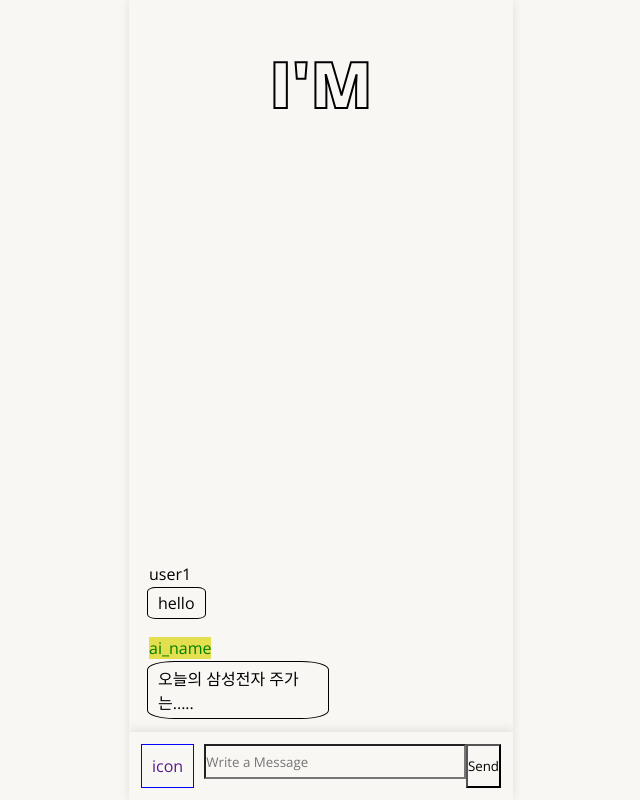
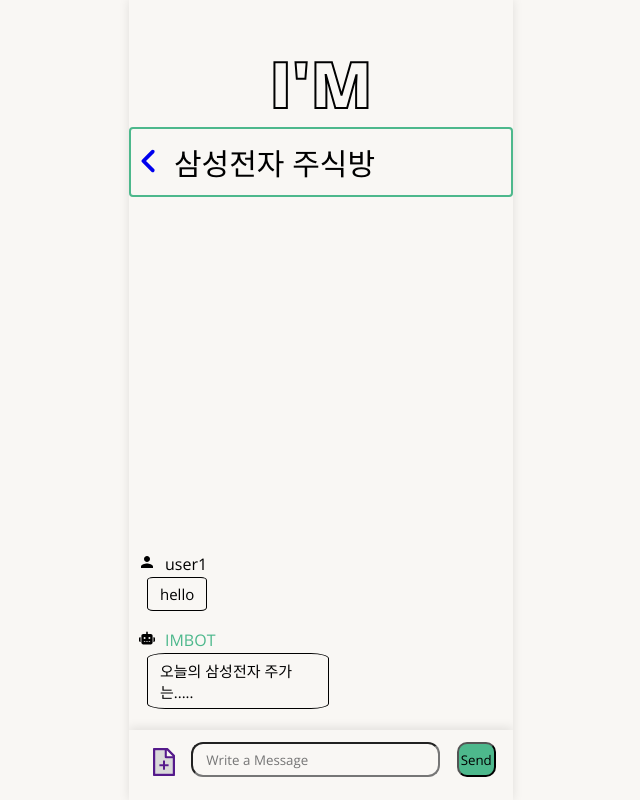
Before and after one commit to InvestMingle/IM-FE, a React (Vite) app in the folder IM/: page /chat in a window 1280 px wide. Shown: the whole page, without its empty margins (319-959 px from the left). Built offline with nearby package versions, Linux system fonts and the light colour scheme.

Commit message:
chore: add chat style
#12

```diff
--- a/IM/package.json
+++ b/IM/package.json
@@ -15,6 +15,7 @@
     "axios": "^1.7.4",
     "react": "^18.3.1",
     "react-dom": "^18.3.1",
+    "react-icons": "^5.3.0",
     "react-router-dom": "^6.26.0",
     "sockjs-client": "^1.6.1",
     "zustand": "^4.5.5"
--- a/IM/src/pages/Chat/Chat.css
+++ b/IM/src/pages/Chat/Chat.css
@@ -23,12 +23,12 @@
     height: 100vh;
     position: relative;
     overflow-y: auto;
-    padding-bottom: 120px;
+    padding-bottom: 200px;
 }
 
 .inputContainer{
   position: sticky;
-    bottom: 0;
+  bottom: 0;
   padding: 10px;
   box-shadow: 0 -2px 10px rgba(0, 0, 0, 0.1);
 }
--- a/IM/src/pages/Chat/Chat.tsx
+++ b/IM/src/pages/Chat/Chat.tsx
@@ -5,6 +5,7 @@
 import Messages from "./Messages/Messages";
 import Input from "./Input/Input";
 import './Chat.css'
+import Header from "./Header/Header";
 
 const Chat = () => {
 
@@ -14,7 +15,7 @@
   const [message, setMessage] = useState<string>("");
   const [messages, setMessages] = useState<MessageContent[]>([
     {sender:'user1', data: "hello", channelId: channelName, type:"TALK"},
-    {sender:'ai_name', data:'오늘의 삼성전자 주가는.....', channelId:channelName, type:"TALK"}
+    {sender:'IMBOT', data:'오늘의 삼성전자 주가는.....', channelId:channelName, type:"TALK"}
   ]);
 
 
@@ -66,7 +67,9 @@
   }, [channelName]);
 
   return (
+    <>
       <div className="chat">
+        <Header />
         <div className="chatContainer">
           <Messages messages={messages} user={nickName} />
         </div>
@@ -74,6 +77,7 @@
           <Input sendMessage={handleSubmit} message={message} handleInput={handleInputValue}  />
         </div>
       </div>
+    </>
   )
 }
 
--- /dev/null
+++ b/IM/src/pages/Chat/Header/Header.css
@@ -0,0 +1,19 @@
+.chatHeaderContainer{
+    font-size: 30px;
+    display: flex ;
+    flex-direction:row;
+    align-items: center;
+    padding: 10px 0;
+    border: 2px solid #4DB88C;
+    border-radius: 4px;
+}
+.channelTitle{
+
+    padding-left: 10px;
+}
+
+.goBack {
+    display: inline;
+    padding-top: 5px;
+    padding-left: 3px;
+}
--- a/IM/src/pages/Chat/Header/Header.tsx
+++ b/IM/src/pages/Chat/Header/Header.tsx
@@ -0,0 +1,14 @@
+import { Link } from 'react-router-dom';
+import './Header.css'
+import { FaAngleLeft } from "react-icons/fa6";
+
+const Header = () => {
+  return (
+    <div className="chatHeaderContainer">
+        <Link to='/home' className='goBack'><FaAngleLeft /></Link>
+        <div className='channelTitle'>삼성전자 주식방</div>
+    </div>
+  )
+}
+
+export default Header
--- a/IM/src/pages/Chat/Input/Input.tsx
+++ b/IM/src/pages/Chat/Input/Input.tsx
@@ -1,5 +1,6 @@
 import React, { ChangeEvent } from 'react'
 import './input.css'
+import { AiTwotoneFileAdd } from "react-icons/ai";
 
 interface ChatInputProps {
     sendMessage : (e: React.MouseEvent<HTMLButtonElement>) => void,
@@ -11,7 +12,7 @@
 
   return(
       <form className="form">
-        <a href="" className='file'>icon</a>
+        <a href="" className='file'><AiTwotoneFileAdd/></a>
         <input
           className="input"
           type="text"
@@ -19,7 +20,7 @@
           value={message}
           onChange={handleInput}
         />
-      <button onClick={sendMessage}>Send</button>
+      <button className='inputBtn' onClick={sendMessage}>Send</button>
       </form>
   )
 
--- a/IM/src/pages/Chat/Input/input.css
+++ b/IM/src/pages/Chat/Input/input.css
@@ -1,16 +1,30 @@
 form {
     display: flex;
-    justify-content: right;
+    justify-content: center;
     padding: 2px;
 }
 
 .file {
-    border: 1px solid blue;
-    padding: 10px;
+    font-size: 200%;
+    padding: 1.5px;
     margin-right: 10px;
 }
 
 .input{
-    width: 75%;
+    width: 69%;
     height: 35px;
+    border-radius: 12px;
+    padding-left: 9px;
 }
+.input::placeholder {
+    padding-left: 4px;
+}
+
+
+.inputBtn {
+    border-radius: 10px;
+    margin-left: 17px;
+    height: 35px;
+    padding: 2px;
+    background-color: #4DB88C;
+}
--- a/IM/src/pages/Chat/Messages/Message.css
+++ b/IM/src/pages/Chat/Messages/Message.css
@@ -1,10 +1,11 @@
 .textbox {
     width: fit-content;
     max-width: 50%;
-    border: 1px solid black;
-    border-radius: 15%;
-    padding: 4px 10px;
+    border: 1.5px solid black;
+    border-radius: 10%;
+    padding: 6px 12px;
     margin : 2px 8px 18px 8px;
+    font-size: 15px;
 }
 
 .profile{
@@ -24,9 +25,11 @@
 
 .me .profile {
     color: brown;
+    padding-right: 13px;
 }
 
-.ai_name .profile{
-    color: green;
-    background-color: rgb(228, 223, 78);
+
+.IMBOT .profile{
+    color: #4DB88C;
+
 }
--- a/IM/src/pages/Chat/Messages/Message.tsx
+++ b/IM/src/pages/Chat/Messages/Message.tsx
@@ -1,5 +1,7 @@
 import "./Message.css";
 import { MessageProps } from "../type";
+import { FaRobot } from "react-icons/fa6";
+import {IoMdPerson} from "react-icons/io";
 
 const Message = ({ message, user }: MessageProps) => {
 
@@ -9,16 +11,26 @@
 
   if (sender == trimmedName) {
     current_user = "me";
-  } else if (sender == 'ai_name') {
-    current_user ='ai_name'
+  } else if (sender == 'IMBOT') {
+    current_user ='IMBOT'
   } else {
     current_user = "others"
   }
   return (
     <>
       <div className={current_user}>
+        {(current_user == 'others')
+        ?
+        <span><IoMdPerson/></span>
+        :
+        (current_user == 'IMBOT')
+        ?
+        <span><FaRobot/></span>
+        :
+        null
+        }
         <span className="profile">{sender}</span>
-        <p className="textbox">{data}</p>
+        <div className="textbox">{data}</div>
       </div>
     </>
   );
```
Also changed, not shown: 1 other file (tests, documents, lock files or other folders). Lines whose indentation alone changed are shown as unchanged.
